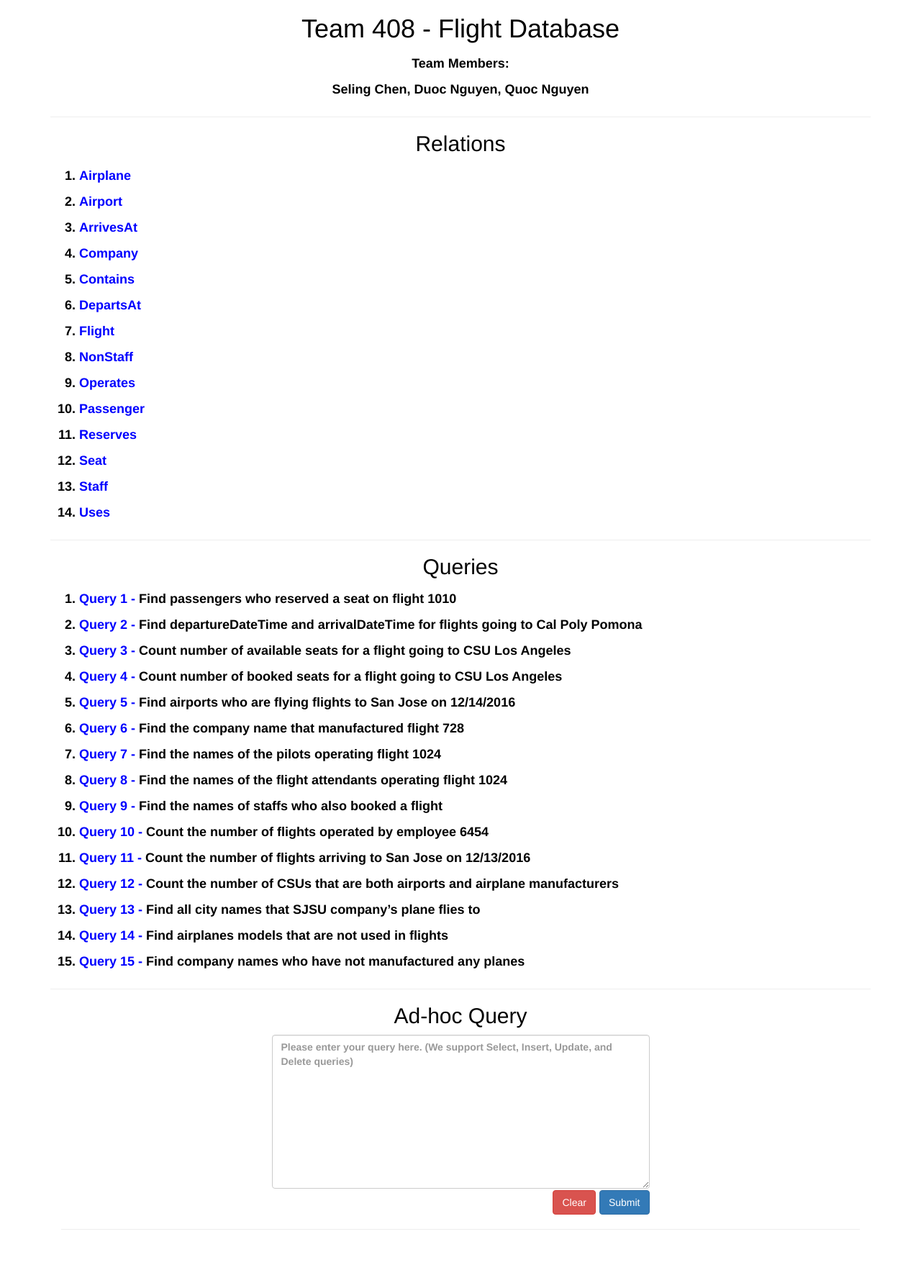
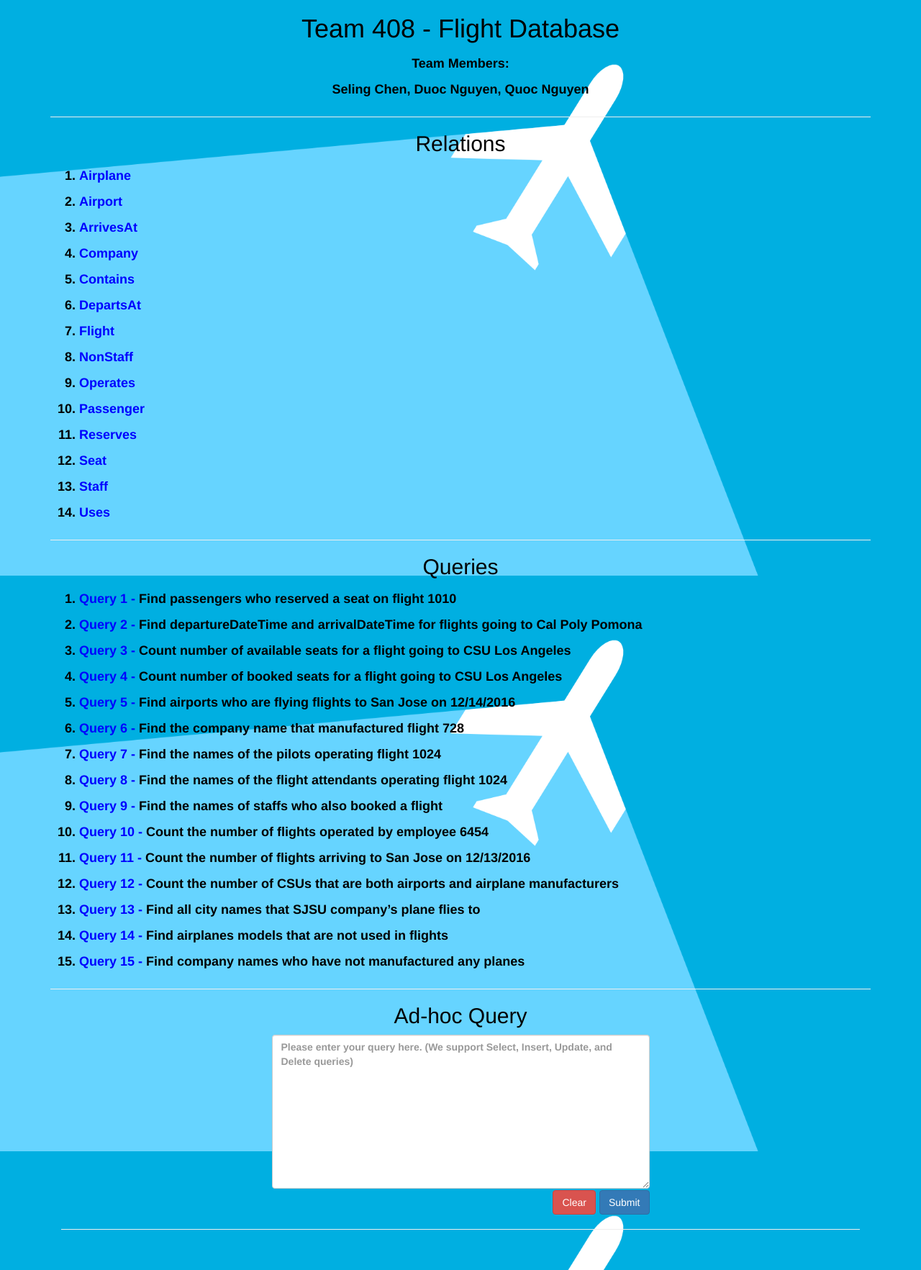
Before and after one commit to duocneyugn/Flight-Transportation, a PHP site: page / in a window 1280 px wide. Shown: the whole page at 72% size. Run offline with PHP 8.4, Linux system fonts and the light colour scheme.

Commit message:
fix background image

```diff
--- a/flight_database/index.php
+++ b/flight_database/index.php
@@ -17,7 +17,7 @@
 		}
 
 		body {
-			background: url(./background.jpg) no-repeat center center fixed;
+			background: url(./background.png) no-repeat center center fixed;
 			-webkit-background-size: cover;
 			-moz-background-size: cover;
 			-o-background-size: cover;
```
Also changed, not shown: flight_database/background.jpg (deleted), flight_database/background.png (added).
